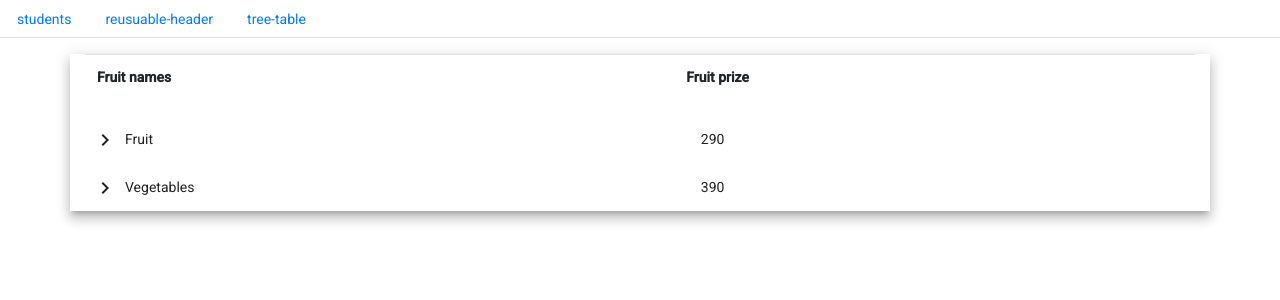
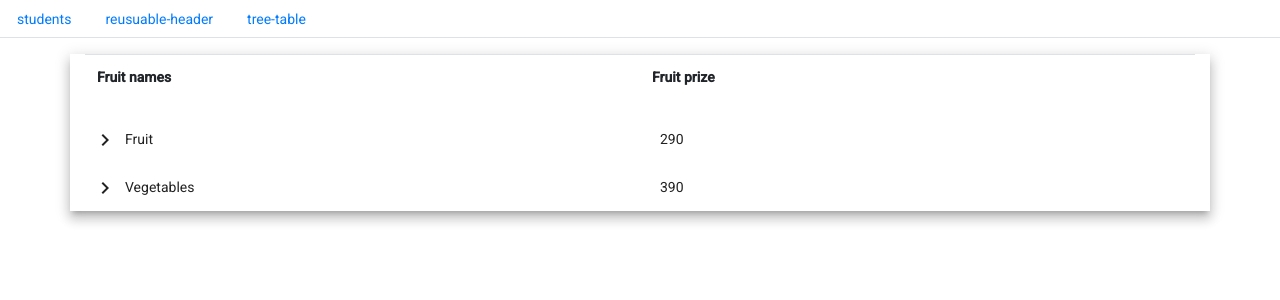
Before and after one commit to prajaktaAngre/studentForm, an Angular app: page /tree in a window 1280 px wide. Shown: the top 300 px of the page. Built offline with nearby package versions, Linux system fonts and the light colour scheme.

Commit message:
tree-table

```diff
--- a/src/app/tree-table/tree-table.component.html
+++ b/src/app/tree-table/tree-table.component.html
@@ -6,20 +6,22 @@
   </table>
   <mat-tree [dataSource]="dataSource" [treeControl]="treeControl">
     <mat-tree-node *matTreeNodeDef="let node" matTreeNodePadding>
-      <div class="flex-container" fxLayout="row" fxFlex="56%" fxLayoutAlign="space-between">
-        <div *ngFor="let i of treeHeaders" class="child-1">
+      <div class="flex-container" fxLayout="row"  fxLayoutAlign="space-between">
+        <div *ngFor="let i of treeHeaders;let indexOfelement=index;"
+        >
           {{node[i.headerKey]}}
         </div>
       </div>
     </mat-tree-node>
-    <mat-tree-node *matTreeNodeDef="let node;when: hasChild" matTreeNodePadding id="sample_id">
+    <mat-tree-node *matTreeNodeDef="let node;when: hasChild" matTreeNodePadding  id="sample_id">
       <button mat-icon-button matTreeNodeToggle [attr.aria-label]="'Toggle ' + node.name ">
         <mat-icon class="mat-icon-rtl-mirror">
           {{treeControl.isExpanded(node) ? 'expand_more' : 'chevron_right'}}
         </mat-icon>
       </button>
-      <div class="flex-container" fxLayout="row" fxFlex="54%" fxLayoutAlign="space-between">
-        <div *ngFor="let i of treeHeaders" class="child-2">
+      <div class="flex-container" fxLayout="row"  fxLayoutAlign="space-between">
+        <div *ngFor="let i of treeHeaders; let indexOfelement=index;"
+       >
           {{node[i.headerKey]}}
         </div>
       </div>
--- a/src/app/tree-table/tree-table.component.scss
+++ b/src/app/tree-table/tree-table.component.scss
@@ -4,21 +4,14 @@ table {
 .table th, .table td {
       vertical-align: unset;
       border-top: 1px solid #dee2e6;
+      width: 50%;
 }
 .structure-table{
   box-shadow: 0px 5px 5px -3px rgb(0 0 0 / 20%), 0px 8px 10px 1px rgb(0 0 0 / 14%), 0px 3px 14px 2px rgb(0 0 0 / 12%);
 }
-// #sample_id{
-//   padding-left:20px!important;
-// }
-// .mat-tree-node{
-//   padding-left: 44px !important;
-// }
-// #sample_id {
-//   display:none;
-
-// }
-.headers-div :nth-child(2){
-  width:40%;
-  text-align: center;
+.mat-tree-node div{
+  width:100%;
 }
+*{
+  box-sizing: border-box;
+}
```
